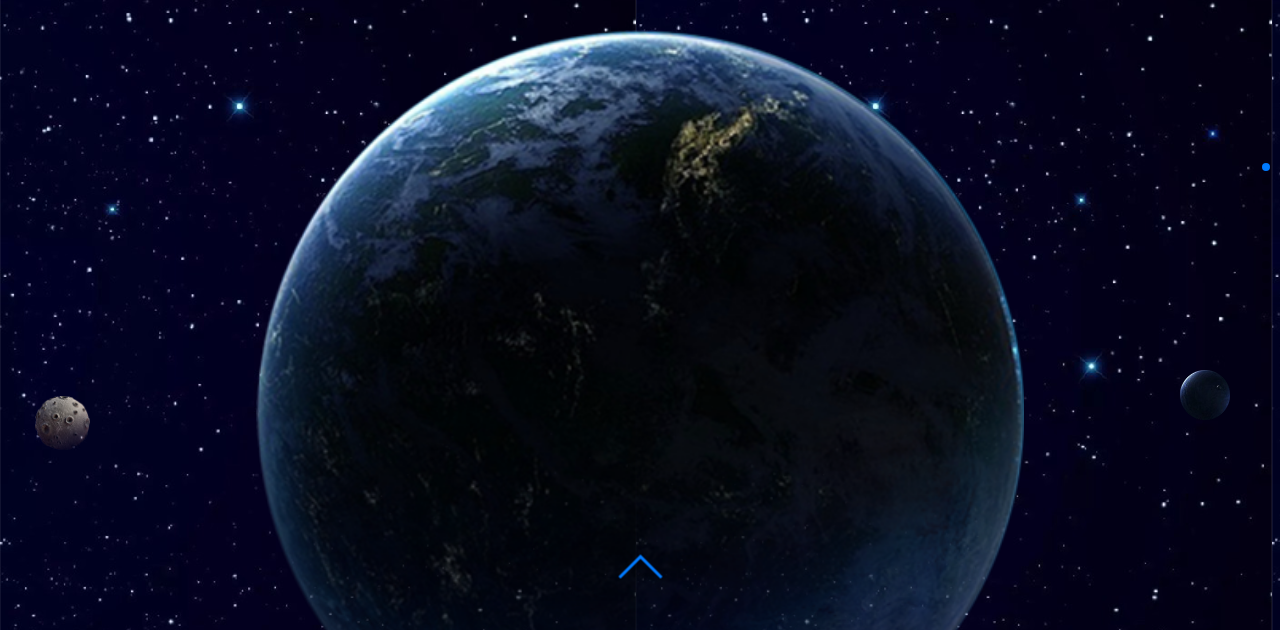
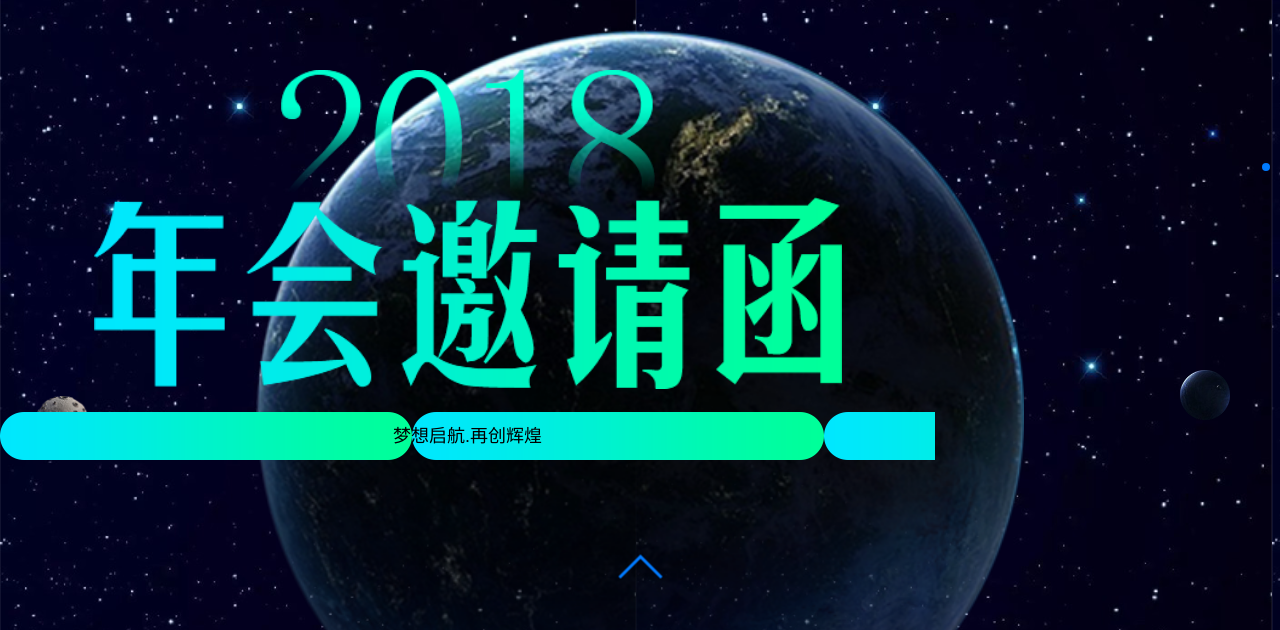
Before and after one commit to HAOCHUNYAN666/HAOCHUNYAN666.github.io, a plain HTML site: page yinyuewcj/index.html in a window 1280 px wide. Shown: the part 170-800 px from the top of the page. Drawn offline with nearby package versions, Linux system fonts and the light colour scheme.

Commit message:
首页修改

```diff
--- a/yinyuewcj/css/style.css
+++ b/yinyuewcj/css/style.css
@@ -66,3 +66,17 @@ body {
     width: 60%;
     margin-left: -30%;
 }
+.s1 .main{
+    position: absolute;
+    top: 30%;
+}
+.s1 .main img:nth-of-type(1){
+    width: 40%;
+}
+.s1 .main img:nth-of-type(2){
+    width: 80%;
+}
+.s1 .main .img9{
+    background-image: url(../img/9.png);
+    line-height: 48px;
+}
--- a/yinyuewcj/index.html
+++ b/yinyuewcj/index.html
@@ -25,7 +25,7 @@
                     <img src="img/4.png" alt="">
                     <img src="img/6.png" alt="">
                 </div>
-                <div class="main" style="display: none">
+                <div class="main">
                     <img src="img/7.png" alt="">
                     <img src="img/8.png" alt="">
                     <p class="img9">梦想启航.再创辉煌</p>
```
